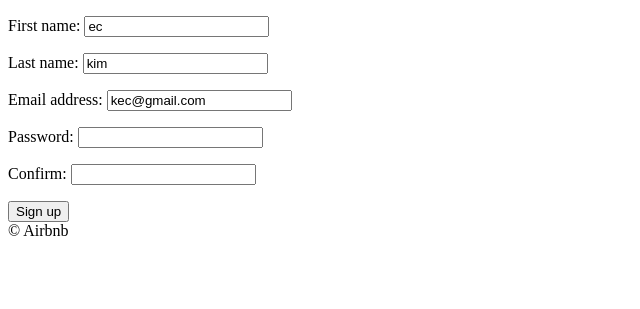
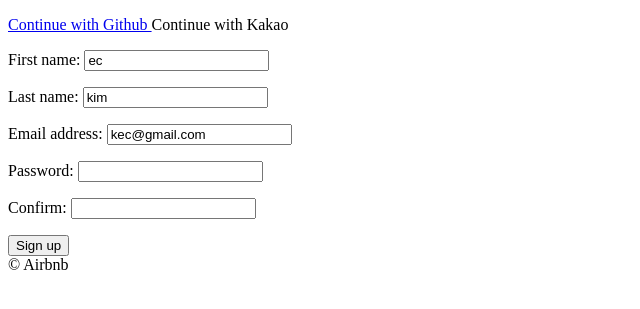
Before and after one commit to aureuneun/airbnb, a Django app: page /users/signup/ in a window 1280 px wide. Shown: the part 78-387 px from the top of the page, without its empty margins (0-640 px from the left). Run offline with Django 3.2, Linux system fonts and the light colour scheme.

Commit message:
feat: Github login & signup

```diff
--- /dev/null
+++ b/templates/partials/social_login.html
@@ -0,0 +1,8 @@
+<div>
+  <a href="{% url 'users:github-login' %}">
+    Continue with Github
+  </a>
+  <a>
+    Continue with Kakao
+  </a>
+</div>
--- a/templates/users/login.html
+++ b/templates/users/login.html
@@ -8,6 +8,7 @@
 {% endblock search-bar %}
 
 {% block content %}
+  {% include "partials/social_login.html" %}
   <form method="post" action="{% url "users:login" %}">
     {% csrf_token %}
     {{form.as_p}}
--- a/templates/users/signup.html
+++ b/templates/users/signup.html
@@ -8,6 +8,7 @@
 {% endblock search-bar %}
 
 {% block content %}
+  {% include "partials/social_login.html" %}
   <form method="post" action="{% url "users:signup" %}">
     {% csrf_token %}
     {{form.as_p}}
--- a/users/admin.py
+++ b/users/admin.py
@@ -20,6 +20,7 @@ class CustomUserAdmin(UserAdmin):
                     "language",
                     "currency",
                     "superhost",
+                    "login_method",
                 )
             },
         ),
@@ -40,4 +41,5 @@ class CustomUserAdmin(UserAdmin):
         "is_superuser",
         "verified",
         "code",
+        "login_method",
     )
--- a/users/models.py
+++ b/users/models.py
@@ -29,6 +29,16 @@ class User(AbstractUser):
 
     CURRENCY_CHOICES = [(CURRENCY_USD, "USD"), (CURRENCY_KRW, "KRW")]
 
+    LOGIN_EMAIL = "email"
+    LOGIN_GITHUB = "github"
+    LOGIN_KAKAO = "kakao"
+
+    LOGIN_CHOICES = (
+        (LOGIN_EMAIL, "Email"),
+        (LOGIN_GITHUB, "Github"),
+        (LOGIN_KAKAO, "Kakao"),
+    )
+
     avatar = models.ImageField(upload_to="avatars", blank=True)
     gender = models.CharField(
         choices=GENDER_CHOICES,
@@ -46,6 +56,9 @@ class User(AbstractUser):
     superhost = models.BooleanField(default=False)
     verified = models.BooleanField(default=False)
     code = models.CharField(max_length=120, default="", blank=True)
+    login_method = models.CharField(
+        max_length=20, choices=LOGIN_CHOICES, default=LOGIN_EMAIL
+    )
 
     def verify_email(self):
         if self.verified is False:
--- a/users/urls.py
+++ b/users/urls.py
@@ -5,6 +5,8 @@ app_name = "users"
 
 urlpatterns = [
     path("login/", views.LoginView.as_view(), name="login"),
+    path("login/github", views.github_login, name="github-login"),
+    path("login/github/callback", views.github_callback, name="github-callback"),
     path("logout/", views.log_out, name="logout"),
     path("signup/", views.SignUpView.as_view(), name="signup"),
     path(
--- a/users/views.py
+++ b/users/views.py
@@ -1,3 +1,5 @@
+import os
+import requests
 from django.views.generic import FormView
 from django.urls import reverse_lazy
 from django.shortcuts import redirect, reverse
@@ -61,3 +63,64 @@ def complete_verification(request, code):
     except models.User.DoesNotExist:
         pass
     return redirect(reverse("core:home"))
+
+
+class GithubException(Exception):
+    pass
+
+
+def github_login(request):
+    client_id = os.environ.get("GITHUB_ID")
+    return redirect(f"https://github.com/login/oauth/authorize?client_id={client_id}")
+
+
+def github_callback(request):
+    try:
+        client_id = os.environ.get("GITHUB_ID")
+        client_secret = os.environ.get("GITHUB_SECRET")
+        code = request.GET.get("code", None)
+        if code is not None:
+            access_res = requests.post(
+                f"https://github.com/login/oauth/access_token?client_id={client_id}&client_secret={client_secret}&code={code}",
+                headers={"Accept": "application/json"},
+            )
+            access_json = access_res.json()
+            error = access_json.get("error", None)
+            if error is not None:
+                raise GithubException()
+            else:
+                access_token = access_json.get("access_token")
+                profile_res = requests.get(
+                    "https://api.github.com/user",
+                    headers={
+                        "Authorization": f"token {access_token}",
+                    },
+                )
+                profile_json = profile_res.json()
+                print(profile_json)
+                username = profile_json.get("login", None)
+                if username is not None:
+                    name = profile_json.get("name")
+                    email = profile_json.get("email")
+                    try:
+                        user = models.User.objects.get(email=email)
+                        if user.login_method != models.User.LOGIN_GITHUB:
+                            raise GithubException()
+                    except models.User.DoesNotExist:
+                        user = models.User.objects.create(
+                            username=email,
+                            first_name=name,
+                            email=email,
+                            login_method=models.User.LOGIN_GITHUB,
+                            verified=True,
+                        )
+                        user.set_unusable_password()
+                        user.save()
+                    login(request, user)
+                    return redirect(reverse("core:home"))
+                else:
+                    raise GithubException()
+        else:
+            raise GithubException()
+    except GithubException:
+        return redirect(reverse("users:login"))
```
Also changed, not shown: users/migrations/0004_user_login_method.py (added).
